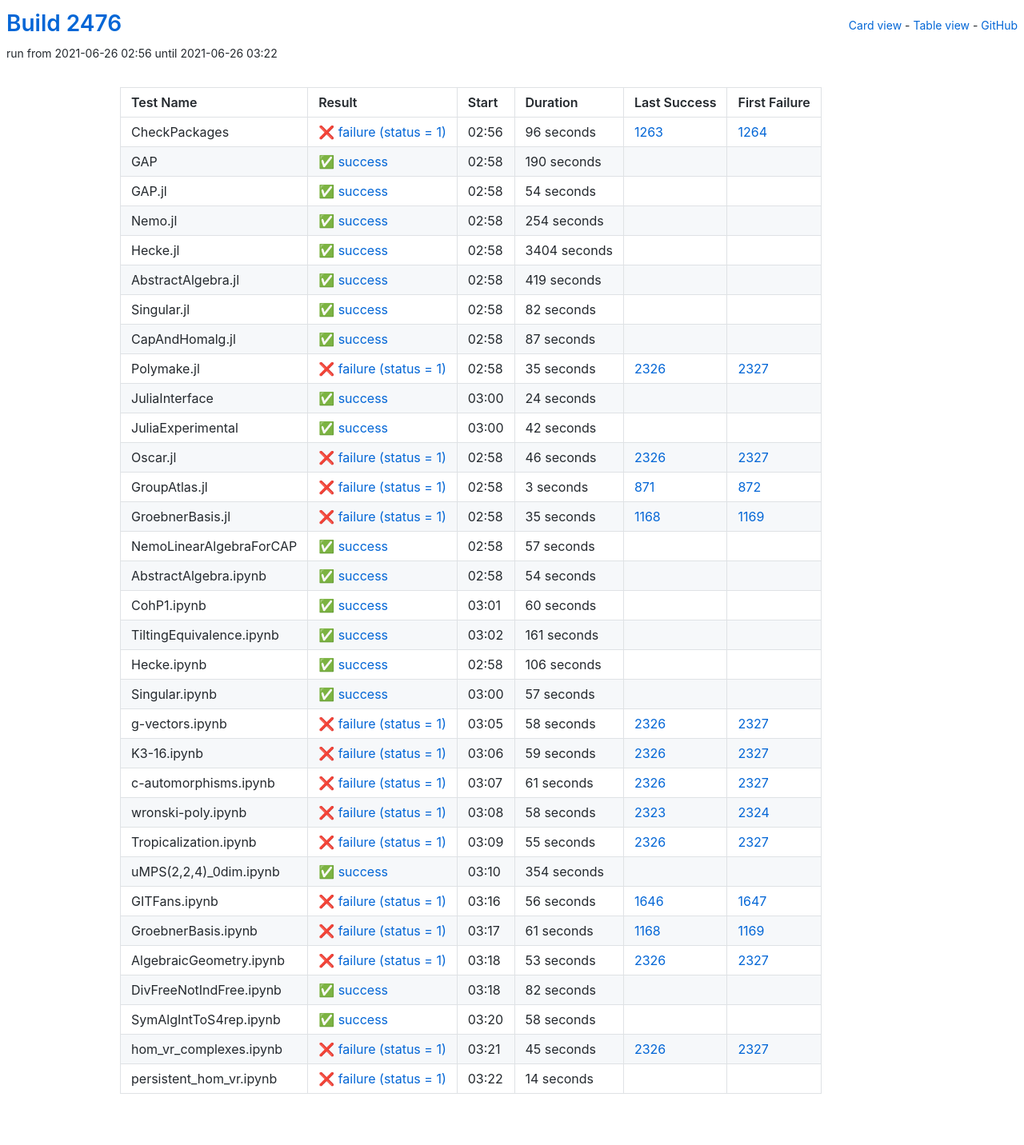
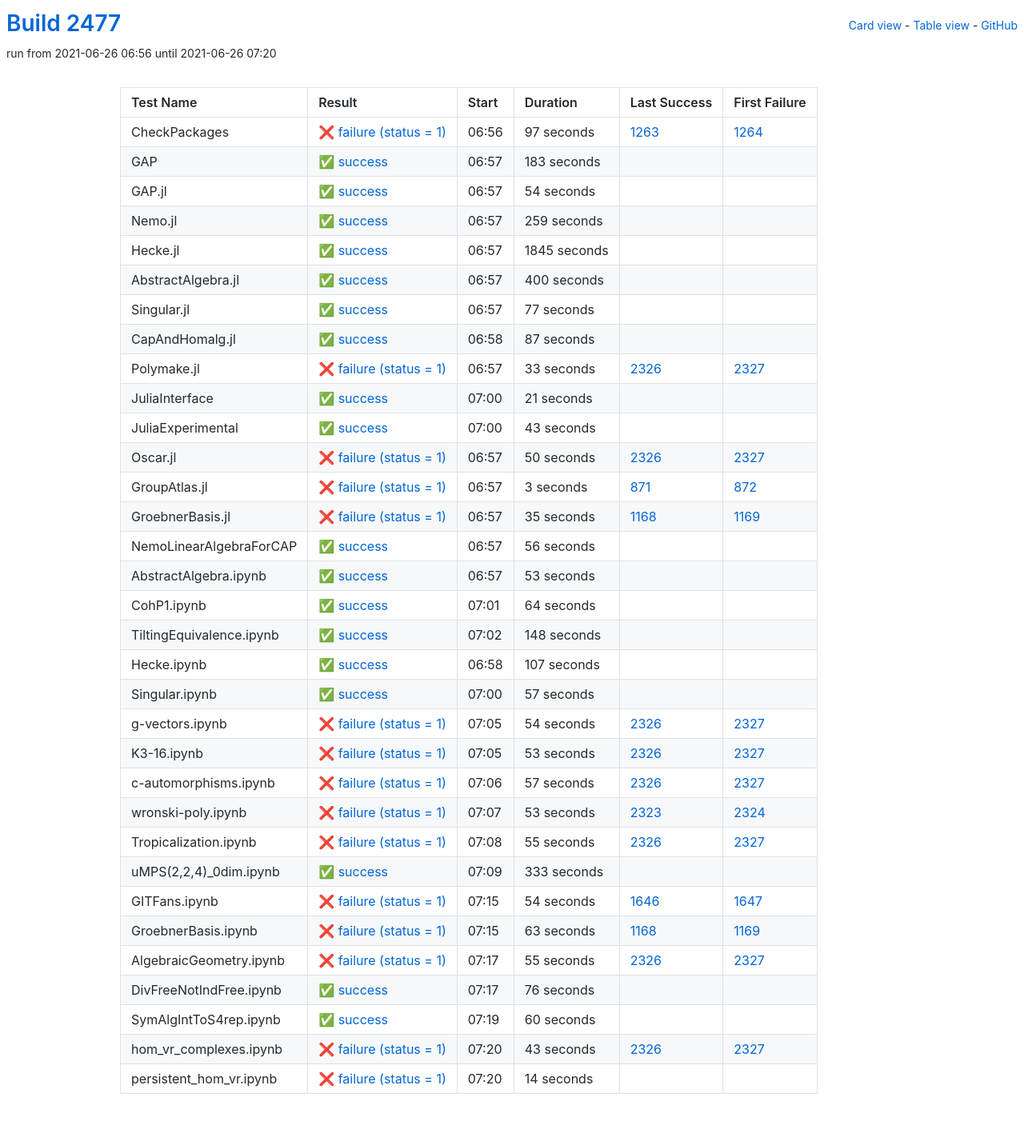
Before and after one commit to oscar-system/oscar-ci-status-stable, a Jekyll site: the page built from table.html, in a window 1280 px wide. Shown: the whole page at 80% size. Built offline with Jekyll 4.4.1, drawn with Linux system fonts in a browser that asks for light colours.

Commit message:
Build #2477

```diff
--- a/_data/ci.yml
+++ b/_data/ci.yml
@@ -1,6 +1,6 @@
 ---
-build: 2476
-build_url: https://oscarci.mathematik.uni-kl.de/job/oscar-stable/2476/
+build: 2477
+build_url: https://oscarci.mathematik.uni-kl.de/job/oscar-stable/2477/
 job: oscar-stable
 organization: oscar-system
 repo: oscar-ci-status-stable
@@ -8,32 +8,32 @@ repourl: https://github.com/oscar-system/oscar-ci-status-stable
 tests:
 - name: CheckPackages
   id: checkpackages
-  log: https://oscarci.mathematik.uni-kl.de/job/oscar-stable/2476/artifact/logs/build-2476/CheckPackages.log
-  start: 2021-06-26 02:56
+  log: https://oscarci.mathematik.uni-kl.de/job/oscar-stable/2477/artifact/logs/build-2477/CheckPackages.log
+  start: 2021-06-26 06:56
   success: false
   exitcode: 1
   status: failure
-  duration: 96
+  duration: 97
   last_success: 1263
   last_success_url: https://oscarci.mathematik.uni-kl.de/job/oscar-stable/1263/
   first_failure: 1264
   first_failure_url: https://oscarci.mathematik.uni-kl.de/job/oscar-stable/1264/
 - name: GAP
   id: gap
-  log: https://oscarci.mathematik.uni-kl.de/job/oscar-stable/2476/artifact/logs/build-2476/GAP.log
-  start: 2021-06-26 02:58
+  log: https://oscarci.mathematik.uni-kl.de/job/oscar-stable/2477/artifact/logs/build-2477/GAP.log
+  start: 2021-06-26 06:57
   success: true
   exitcode: 0
   status: success
-  duration: 190
+  duration: 183
   last_success: false
   last_success_url:
   first_failure: false
   first_failure_url:
 - name: GAP.jl
   id: gap-jl
-  log: https://oscarci.mathematik.uni-kl.de/job/oscar-stable/2476/artifact/logs/build-2476/GAP.jl.log
-  start: 2021-06-26 02:58
+  log: https://oscarci.mathematik.uni-kl.de/job/oscar-stable/2477/artifact/logs/build-2477/GAP.jl.log
+  start: 2021-06-26 06:57
   success: true
   exitcode: 0
   status: success
@@ -44,56 +44,56 @@ tests:
   first_failure_url:
 - name: Nemo.jl
   id: nemo-jl
-  log: https://oscarci.mathematik.uni-kl.de/job/oscar-stable/2476/artifact/logs/build-2476/Nemo.jl.log
-  start: 2021-06-26 02:58
+  log: https://oscarci.mathematik.uni-kl.de/job/oscar-stable/2477/artifact/logs/build-2477/Nemo.jl.log
+  start: 2021-06-26 06:57
   success: true
   exitcode: 0
   status: success
-  duration: 254
+  duration: 259
   last_success: false
   last_success_url:
   first_failure: false
   first_failure_url:
 - name: Hecke.jl
   id: hecke-jl
-  log: https://oscarci.mathematik.uni-kl.de/job/oscar-stable/2476/artifact/logs/build-2476/Hecke.jl.log
-  start: 2021-06-26 02:58
+  log: https://oscarci.mathematik.uni-kl.de/job/oscar-stable/2477/artifact/logs/build-2477/Hecke.jl.log
+  start: 2021-06-26 06:57
   success: true
   exitcode: 0
   status: success
-  duration: 3404
+  duration: 1845
   last_success: false
   last_success_url:
   first_failure: false
   first_failure_url:
 - name: AbstractAlgebra.jl
   id: abstractalgebra-jl
-  log: https://oscarci.mathematik.uni-kl.de/job/oscar-stable/2476/artifact/logs/build-2476/AbstractAlgebra.jl.log
-  start: 2021-06-26 02:58
+  log: https://oscarci.mathematik.uni-kl.de/job/oscar-stable/2477/artifact/logs/build-2477/AbstractAlgebra.jl.log
+  start: 2021-06-26 06:57
   success: true
   exitcode: 0
   status: success
-  duration: 419
+  duration: 400
   last_success: false
   last_success_url:
   first_failure: false
   first_failure_url:
 - name: Singular.jl
   id: singular-jl
-  log: https://oscarci.mathematik.uni-kl.de/job/oscar-stable/2476/artifact/logs/build-2476/Singular.jl.log
-  start: 2021-06-26 02:58
+  log: https://oscarci.mathematik.uni-kl.de/job/oscar-stable/2477/artifact/logs/build-2477/Singular.jl.log
+  start: 2021-06-26 06:57
   success: true
   exitcode: 0
   status: success
-  duration: 82
+  duration: 77
   last_success: false
   last_success_url:
   first_failure: false
   first_failure_url:
 - name: CapAndHomalg.jl
   id: capandhomalg-jl
-  log: https://oscarci.mathematik.uni-kl.de/job/oscar-stable/2476/artifact/logs/build-2476/CapAndHomalg.jl.log
-  start: 2021-06-26 02:58
+  log: https://oscarci.mathematik.uni-kl.de/job/oscar-stable/2477/artifact/logs/build-2477/CapAndHomalg.jl.log
+  start: 2021-06-26 06:58
   success: true
   exitcode: 0
   status: success
@@ -104,56 +104,56 @@ tests:
   first_failure_url:
 - name: Polymake.jl
   id: polymake-jl
-  log: https://oscarci.mathematik.uni-kl.de/job/oscar-stable/2476/artifact/logs/build-2476/Polymake.jl.log
-  start: 2021-06-26 02:58
+  log: https://oscarci.mathematik.uni-kl.de/job/oscar-stable/2477/artifact/logs/build-2477/Polymake.jl.log
+  start: 2021-06-26 06:57
   success: false
   exitcode: 1
   status: failure
-  duration: 35
+  duration: 33
   last_success: 2326
   last_success_url: https://oscarci.mathematik.uni-kl.de/job/oscar-stable/2326/
   first_failure: 2327
   first_failure_url: https://oscarci.mathematik.uni-kl.de/job/oscar-stable/2327/
 - name: JuliaInterface
   id: juliainterface
-  log: https://oscarci.mathematik.uni-kl.de/job/oscar-stable/2476/artifact/logs/build-2476/JuliaInterface.log
-  start: 2021-06-26 03:00
+  log: https://oscarci.mathematik.uni-kl.de/job/oscar-stable/2477/artifact/logs/build-2477/JuliaInterface.log
+  start: 2021-06-26 07:00
   success: true
   exitcode: 0
   status: success
-  duration: 24
+  duration: 21
   last_success: false
   last_success_url:
   first_failure: false
   first_failure_url:
 - name: JuliaExperimental
   id: juliaexperimental
-  log: https://oscarci.mathematik.uni-kl.de/job/oscar-stable/2476/artifact/logs/build-2476/JuliaExperimental.log
-  start: 2021-06-26 03:00
+  log: https://oscarci.mathematik.uni-kl.de/job/oscar-stable/2477/artifact/logs/build-2477/JuliaExperimental.log
+  start: 2021-06-26 07:00
   success: true
   exitcode: 0
   status: success
-  duration: 42
+  duration: 43
   last_success: false
   last_success_url:
   first_failure: false
   first_failure_url:
 - name: Oscar.jl
   id: oscar-jl
-  log: https://oscarci.mathematik.uni-kl.de/job/oscar-stable/2476/artifact/logs/build-2476/Oscar.jl.log
-  start: 2021-06-26 02:58
+  log: https://oscarci.mathematik.uni-kl.de/job/oscar-stable/2477/artifact/logs/build-2477/Oscar.jl.log
+  start: 2021-06-26 06:57
   success: false
   exitcode: 1
   status: failure
-  duration: 46
+  duration: 50
   last_success: 2326
   last_success_url: https://oscarci.mathematik.uni-kl.de/job/oscar-stable/2326/
   first_failure: 2327
   first_failure_url: https://oscarci.mathematik.uni-kl.de/job/oscar-stable/2327/
 - name: GroupAtlas.jl
   id: groupatlas-jl
-  log: https://oscarci.mathematik.uni-kl.de/job/oscar-stable/2476/artifact/logs/build-2476/GroupAtlas.jl.log
-  start: 2021-06-26 02:58
+  log: https://oscarci.mathematik.uni-kl.de/job/oscar-stable/2477/artifact/logs/build-2477/GroupAtlas.jl.log
+  start: 2021-06-26 06:57
   success: false
   exitcode: 1
   status: failure
@@ -164,8 +164,8 @@ tests:
   first_failure_url: https://oscarci.mathematik.uni-kl.de/job/oscar-stable/872/
 - name: GroebnerBasis.jl
   id: groebnerbasis-jl
-  log: https://oscarci.mathematik.uni-kl.de/job/oscar-stable/2476/artifact/logs/build-2476/GroebnerBasis.jl.log
-  start: 2021-06-26 02:58
+  log: https://oscarci.mathematik.uni-kl.de/job/oscar-stable/2477/artifact/logs/build-2477/GroebnerBasis.jl.log
+  start: 2021-06-26 06:57
   success: false
   exitcode: 1
   status: failure
@@ -176,68 +176,68 @@ tests:
   first_failure_url: https://oscarci.mathematik.uni-kl.de/job/oscar-stable/1169/
 - name: NemoLinearAlgebraForCAP
   id: nemolinearalgebraforcap
-  log: https://oscarci.mathematik.uni-kl.de/job/oscar-stable/2476/artifact/logs/build-2476/NemoLinearAlgebraForCAP.log
-  start: 2021-06-26 02:58
+  log: https://oscarci.mathematik.uni-kl.de/job/oscar-stable/2477/artifact/logs/build-2477/NemoLinearAlgebraForCAP.log
+  start: 2021-06-26 06:57
   success: true
   exitcode: 0
   status: success
-  duration: 57
+  duration: 56
   last_success: false
   last_success_url:
   first_failure: false
   first_failure_url:
 - name: AbstractAlgebra.ipynb
   id: abstractalgebra-ipynb
-  log: https://oscarci.mathematik.uni-kl.de/job/oscar-stable/2476/artifact/logs/build-2476/AbstractAlgebra.ipynb.log
-  start: 2021-06-26 02:58
+  log: https://oscarci.mathematik.uni-kl.de/job/oscar-stable/2477/artifact/logs/build-2477/AbstractAlgebra.ipynb.log
+  start: 2021-06-26 06:57
   success: true
   exitcode: 0
   status: success
-  duration: 54
+  duration: 53
   last_success: false
   last_success_url:
   first_failure: false
   first_failure_url:
 - name: CohP1.ipynb
   id: cohp1-ipynb
-  log: https://oscarci.mathematik.uni-kl.de/job/oscar-stable/2476/artifact/logs/build-2476/CohP1.ipynb.log
-  start: 2021-06-26 03:01
+  log: https://oscarci.mathematik.uni-kl.de/job/oscar-stable/2477/artifact/logs/build-2477/CohP1.ipynb.log
+  start: 2021-06-26 07:01
   success: true
   exitcode: 0
   status: success
-  duration: 60
+  duration: 64
   last_success: false
   last_success_url:
   first_failure: false
   first_failure_url:
 - name: TiltingEquivalence.ipynb
   id: tiltingequivalence-ipynb
-  log: https://oscarci.mathematik.uni-kl.de/job/oscar-stable/2476/artifact/logs/build-2476/TiltingEquivalence.ipynb.log
-  start: 2021-06-26 03:02
+  log: https://oscarci.mathematik.uni-kl.de/job/oscar-stable/2477/artifact/logs/build-2477/TiltingEquivalence.ipynb.log
+  start: 2021-06-26 07:02
   success: true
   exitcode: 0
   status: success
-  duration: 161
+  duration: 148
   last_success: false
   last_success_url:
   first_failure: false
   first_failure_url:
 - name: Hecke.ipynb
   id: hecke-ipynb
-  log: https://oscarci.mathematik.uni-kl.de/job/oscar-stable/2476/artifact/logs/build-2476/Hecke.ipynb.log
-  start: 2021-06-26 02:58
+  log: https://oscarci.mathematik.uni-kl.de/job/oscar-stable/2477/artifact/logs/build-2477/Hecke.ipynb.log
+  start: 2021-06-26 06:58
   success: true
   exitcode: 0
   status: success
-  duration: 106
+  duration: 107
   last_success: false
   last_success_url:
   first_failure: false
   first_failure_url:
 - name: Singular.ipynb
   id: singular-ipynb
-  log: https://oscarci.mathematik.uni-kl.de/job/oscar-stable/2476/artifact/logs/build-2476/Singular.ipynb.log
-  start: 2021-06-26 03:00
+  log: https://oscarci.mathematik.uni-kl.de/job/oscar-stable/2477/artifact/logs/build-2477/Singular.ipynb.log
+  start: 2021-06-26 07:00
   success: true
   exitcode: 0
   status: success
@@ -248,56 +248,56 @@ tests:
   first_failure_url:
 - name: g-vectors.ipynb
   id: g-vectors-ipynb
-  log: https://oscarci.mathematik.uni-kl.de/job/oscar-stable/2476/artifact/logs/build-2476/g-vectors.ipynb.log
-  start: 2021-06-26 03:05
+  log: https://oscarci.mathematik.uni-kl.de/job/oscar-stable/2477/artifact/logs/build-2477/g-vectors.ipynb.log
+  start: 2021-06-26 07:05
   success: false
   exitcode: 1
   status: failure
-  duration: 58
+  duration: 54
   last_success: 2326
   last_success_url: https://oscarci.mathematik.uni-kl.de/job/oscar-stable/2326/
   first_failure: 2327
   first_failure_url: https://oscarci.mathematik.uni-kl.de/job/oscar-stable/2327/
 - name: K3-16.ipynb
   id: k3-16-ipynb
-  log: https://oscarci.mathematik.uni-kl.de/job/oscar-stable/2476/artifact/logs/build-2476/K3-16.ipynb.log
-  start: 2021-06-26 03:06
+  log: https://oscarci.mathematik.uni-kl.de/job/oscar-stable/2477/artifact/logs/build-2477/K3-16.ipynb.log
+  start: 2021-06-26 07:05
   success: false
   exitcode: 1
   status: failure
-  duration: 59
+  duration: 53
   last_success: 2326
   last_success_url: https://oscarci.mathematik.uni-kl.de/job/oscar-stable/2326/
   first_failure: 2327
   first_failure_url: https://oscarci.mathematik.uni-kl.de/job/oscar-stable/2327/
 - name: c-automorphisms.ipynb
   id: c-automorphisms-ipynb
-  log: https://oscarci.mathematik.uni-kl.de/job/oscar-stable/2476/artifact/logs/build-2476/c-automorphisms.ipynb.log
-  start: 2021-06-26 03:07
+  log: https://oscarci.mathematik.uni-kl.de/job/oscar-stable/2477/artifact/logs/build-2477/c-automorphisms.ipynb.log
+  start: 2021-06-26 07:06
   success: false
   exitcode: 1
   status: failure
-  duration: 61
+  duration: 57
   last_success: 2326
   last_success_url: https://oscarci.mathematik.uni-kl.de/job/oscar-stable/2326/
   first_failure: 2327
   first_failure_url: https://oscarci.mathematik.uni-kl.de/job/oscar-stable/2327/
 - name: wronski-poly.ipynb
   id: wronski-poly-ipynb
-  log: https://oscarci.mathematik.uni-kl.de/job/oscar-stable/2476/artifact/logs/build-2476/wronski-poly.ipynb.log
-  start: 2021-06-26 03:08
+  log: https://oscarci.mathematik.uni-kl.de/job/oscar-stable/2477/artifact/logs/build-2477/wronski-poly.ipynb.log
+  start: 2021-06-26 07:07
   success: false
   exitcode: 1
   status: failure
-  duration: 58
+  duration: 53
   last_success: 2323
   last_success_url: https://oscarci.mathematik.uni-kl.de/job/oscar-stable/2323/
   first_failure: 2324
   first_failure_url: https://oscarci.mathematik.uni-kl.de/job/oscar-stable/2324/
 - name: Tropicalization.ipynb
   id: tropicalization-ipynb
-  log: https://oscarci.mathematik.uni-kl.de/job/oscar-stable/2476/artifact/logs/build-2476/Tropicalization.ipynb.log
-  start: 2021-06-26 03:09
+  log: https://oscarci.mathematik.uni-kl.de/job/oscar-stable/2477/artifact/logs/build-2477/Tropicalization.ipynb.log
+  start: 2021-06-26 07:08
   success: false
   exitcode: 1
   status: failure
@@ -308,92 +308,92 @@ tests:
   first_failure_url: https://oscarci.mathematik.uni-kl.de/job/oscar-stable/2327/
 - name: uMPS(2,2,4)_0dim.ipynb
   id: umps-2-2-4-0dim-ipynb
-  log: https://oscarci.mathematik.uni-kl.de/job/oscar-stable/2476/artifact/logs/build-2476/uMPS-2-2-4-_0dim.ipynb.log
-  start: 2021-06-26 03:10
+  log: https://oscarci.mathematik.uni-kl.de/job/oscar-stable/2477/artifact/logs/build-2477/uMPS-2-2-4-_0dim.ipynb.log
+  start: 2021-06-26 07:09
   success: true
   exitcode: 0
   status: success
-  duration: 354
+  duration: 333
   last_success: false
   last_success_url:
   first_failure: false
   first_failure_url:
 - name: GITFans.ipynb
   id: gitfans-ipynb
-  log: https://oscarci.mathematik.uni-kl.de/job/oscar-stable/2476/artifact/logs/build-2476/GITFans.ipynb.log
-  start: 2021-06-26 03:16
+  log: https://oscarci.mathematik.uni-kl.de/job/oscar-stable/2477/artifact/logs/build-2477/GITFans.ipynb.log
+  start: 2021-06-26 07:15
   success: false
   exitcode: 1
   status: failure
-  duration: 56
+  duration: 54
   last_success: 1646
   last_success_url: https://oscarci.mathematik.uni-kl.de/job/oscar-stable/1646/
   first_failure: 1647
   first_failure_url: https://oscarci.mathematik.uni-kl.de/job/oscar-stable/1647/
 - name: GroebnerBasis.ipynb
   id: groebnerbasis-ipynb
-  log: https://oscarci.mathematik.uni-kl.de/job/oscar-stable/2476/artifact/logs/build-2476/GroebnerBasis.ipynb.log
-  start: 2021-06-26 03:17
+  log: https://oscarci.mathematik.uni-kl.de/job/oscar-stable/2477/artifact/logs/build-2477/GroebnerBasis.ipynb.log
+  start: 2021-06-26 07:15
   success: false
   exitcode: 1
   status: failure
-  duration: 61
+  duration: 63
   last_success: 1168
   last_success_url: https://oscarci.mathematik.uni-kl.de/job/oscar-stable/1168/
   first_failure: 1169
   first_failure_url: https://oscarci.mathematik.uni-kl.de/job/oscar-stable/1169/
 - name: AlgebraicGeometry.ipynb
   id: algebraicgeometry-ipynb
-  log: https://oscarci.mathematik.uni-kl.de/job/oscar-stable/2476/artifact/logs/build-2476/AlgebraicGeometry.ipynb.log
-  start: 2021-06-26 03:18
+  log: https://oscarci.mathematik.uni-kl.de/job/oscar-stable/2477/artifact/logs/build-2477/AlgebraicGeometry.ipynb.log
+  start: 2021-06-26 07:17
   success: false
   exitcode: 1
   status: failure
-  duration: 53
+  duration: 55
   last_success: 2326
   last_success_url: https://oscarci.mathematik.uni-kl.de/job/oscar-stable/2326/
   first_failure: 2327
   first_failure_url: https://oscarci.mathematik.uni-kl.de/job/oscar-stable/2327/
 - name: DivFreeNotIndFree.ipynb
   id: divfreenotindfree-ipynb
-  log: https://oscarci.mathematik.uni-kl.de/job/oscar-stable/2476/artifact/logs/build-2476/DivFreeNotIndFree.ipynb.log
-  start: 2021-06-26 03:18
+  log: https://oscarci.mathematik.uni-kl.de/job/oscar-stable/2477/artifact/logs/build-2477/DivFreeNotIndFree.ipynb.log
+  start: 2021-06-26 07:17
   success: true
   exitcode: 0
   status: success
-  duration: 82
+  duration: 76
   last_success: false
   last_success_url:
   first_failure: false
   first_failure_url:
 - name: SymAlgIntToS4rep.ipynb
   id: symalginttos4rep-ipynb
-  log: https://oscarci.mathematik.uni-kl.de/job/oscar-stable/2476/artifact/logs/build-2476/SymAlgIntToS4rep.ipynb.log
-  start: 2021-06-26 03:20
+  log: https://oscarci.mathematik.uni-kl.de/job/oscar-stable/2477/artifact/logs/build-2477/SymAlgIntToS4rep.ipynb.log
+  start: 2021-06-26 07:19
   success: true
   exitcode: 0
   status: success
-  duration: 58
+  duration: 60
   last_success: false
   last_success_url:
   first_failure: false
   first_failure_url:
 - name: hom_vr_complexes.ipynb
   id: hom-vr-complexes-ipynb
-  log: https://oscarci.mathematik.uni-kl.de/job/oscar-stable/2476/artifact/logs/build-2476/hom_vr_complexes.ipynb.log
-  start: 2021-06-26 03:21
+  log: https://oscarci.mathematik.uni-kl.de/job/oscar-stable/2477/artifact/logs/build-2477/hom_vr_complexes.ipynb.log
+  start: 2021-06-26 07:20
   success: false
   exitcode: 1
   status: failure
-  duration: 45
+  duration: 43
   last_success: 2326
   last_success_url: https://oscarci.mathematik.uni-kl.de/job/oscar-stable/2326/
   first_failure: 2327
   first_failure_url: https://oscarci.mathematik.uni-kl.de/job/oscar-stable/2327/
 - name: persistent_hom_vr.ipynb
   id: persistent-hom-vr-ipynb
-  log: https://oscarci.mathematik.uni-kl.de/job/oscar-stable/2476/artifact/logs/build-2476/persistent_hom_vr.ipynb.log
-  start: 2021-06-26 03:22
+  log: https://oscarci.mathematik.uni-kl.de/job/oscar-stable/2477/artifact/logs/build-2477/persistent_hom_vr.ipynb.log
+  start: 2021-06-26 07:20
   success: false
   exitcode: 1
   status: failure
```
Also changed, not shown: README.md.
